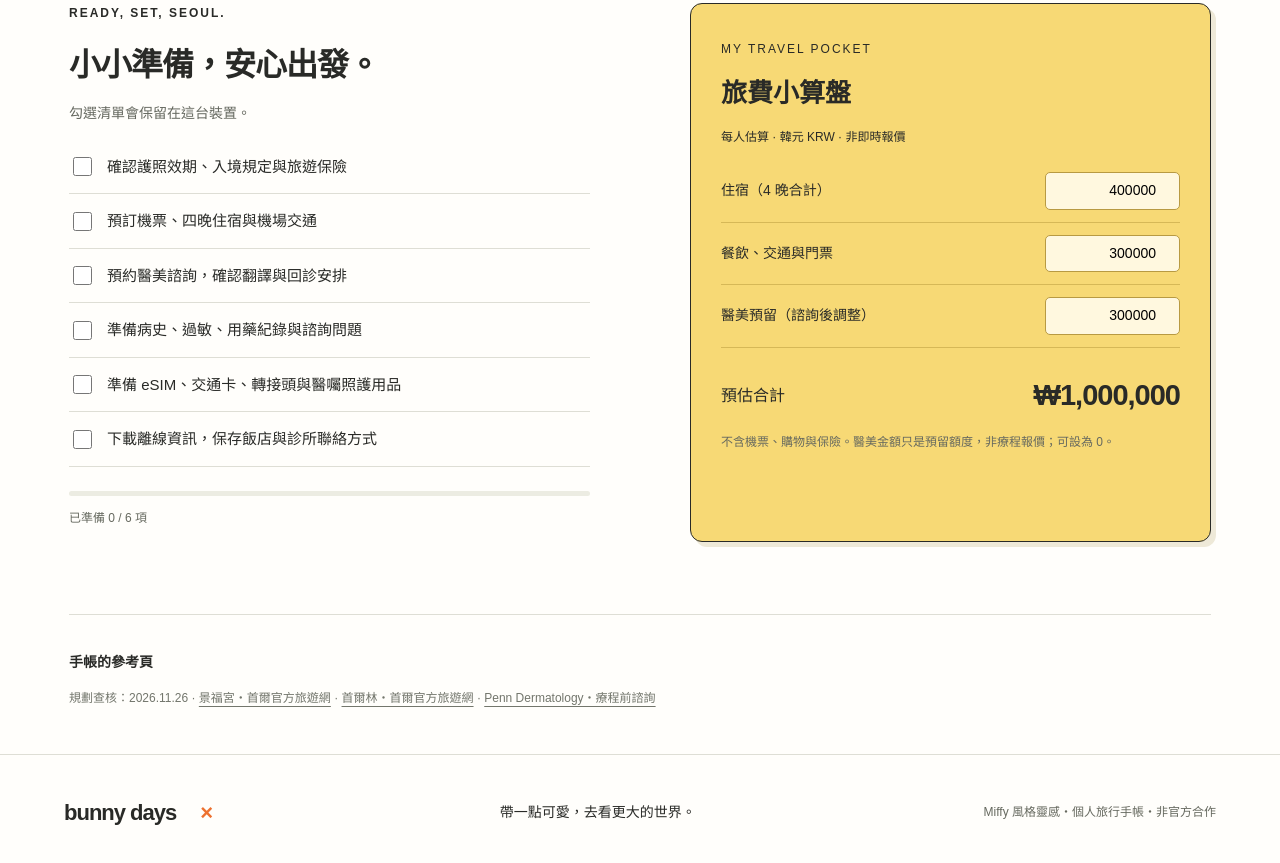
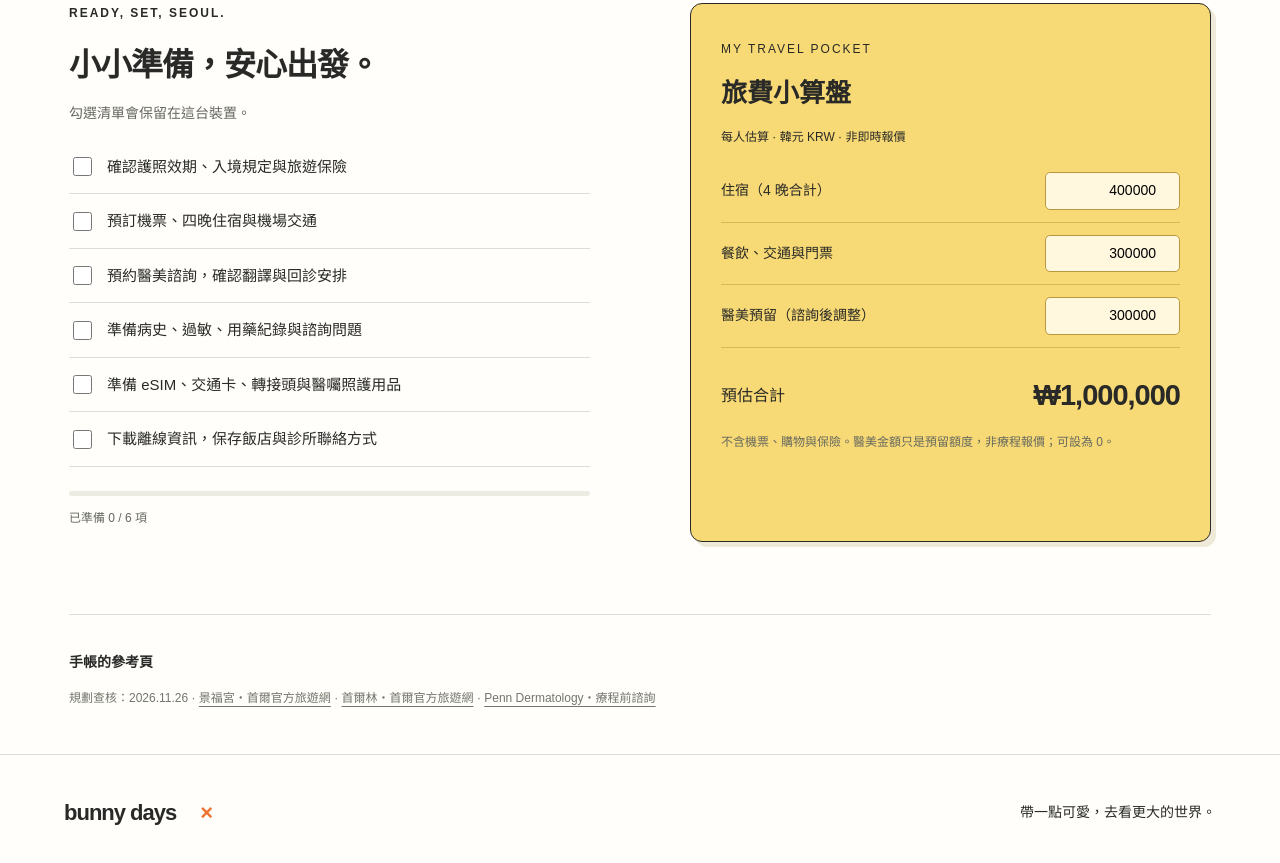
Before and after one commit to nibbles724bot/TravelSeoul, a plain HTML site: page index.html in a window 1280 px wide. Shown: the part 2233-3096 px from the top of the page. Drawn offline with Linux system fonts and the light colour scheme.

Commit message:
fix: remove footer attribution text

```diff
--- a/index.html
+++ b/index.html
@@ -7,4 +7,4 @@
 <section id="journey" class="section"><div class="section-head"><div><p class="eyebrow">THE FIVE-DAY DIARY</p><h2>每天，都有一點小期待。</h2></div><p>以明洞／乙支路住宿為起點<br>還沒有日期也沒關係，先把喜歡的排進去。</p></div><div class="day-tabs" role="tablist" aria-label="每日行程"></div><div id="day-panel" role="tabpanel"></div><p class="small trip-note">小提醒：時間為規劃參考，交通依即時路況調整。景福宮週二休館；若第 2 天遇週二，與第 1 天市區行程交換，抵達太晚則改訪仁寺洞。出發前再確認營業與預約。</p></section>
 <section id="beauty" class="beauty section"><div class="beauty-title"><p class="eyebrow">A LITTLE SELF-CARE</p><h2>變美之前，<br>先好好照顧自己。</h2><p>第 3 天留給專業諮詢，<br>第 4 天留給慢下來的你。</p><span class="flower">✳</span></div><div class="beauty-content"><div class="note-row"><span>01</span><div><h3>先諮詢，再決定療程</h3><p>預約有合格醫師與清楚翻譯服務的診所。提供病史、過敏、用藥與回程日期，詢問風險、恢復期、總費用及術後聯絡方式；不預設當天一定施作。</p></div></div><div class="note-row"><span>02</span><div><h3>把恢復時間也排進行程</h3><p>第 3 天下午不排滿，第 4 天以飯店休息與短程室內活動為主。是否能化妝、運動、泡湯或搭機，請依實際療程由醫師確認；五天行程不代表足夠恢復。</p></div></div><div class="note-row"><span>03</span><div><h3>留一張帶得走的照護單</h3><p>索取書面術後指示、療程與藥品名稱、收據及緊急聯絡資訊。依醫囑防曬；雷射後的防曬與療程選擇需個別評估。若出現異常疼痛、視力改變或迅速加劇的腫脹，立即就醫。</p></div></div><p class="small">這是一份旅行安排，非個人醫療建議，也未推薦特定診所或療程。<a href="https://www.aad.org/public/diseases/a-z/skin-conditions-lasers-treat" target="_blank" rel="noopener">閱讀 AAD 雷射與防曬說明 ↗</a></p></div></section>
 <section id="packing" class="section prep"><div><p class="eyebrow">READY, SET, SEOUL.</p><h2>小小準備，安心出發。</h2><p class="muted">勾選清單會保留在這台裝置。</p><div id="checklist"></div><div class="progress"><div id="progress-bar"></div></div><p id="progress-text" class="small" aria-live="polite"></p></div><div class="budget"><span class="budget-tag">MY TRAVEL POCKET</span><h3>旅費小算盤</h3><p>每人估算 · 韓元 KRW · 非即時報價</p><label>住宿（4 晚合計）<input id="hotel" type="number" min="0" step="10000" value="400000"></label><label>餐飲、交通與門票<input id="daily" type="number" min="0" step="10000" value="300000"></label><label>醫美預留（諮詢後調整）<input id="medical" type="number" min="0" step="10000" value="300000"></label><div class="total"><span>預估合計</span><output id="total">₩1,000,000</output></div><p class="small">不含機票、購物與保險。醫美金額只是預留額度，非療程報價；可設為 0。</p></div></section>
-<section class="sources"><h3>手帳的參考頁</h3><p>規劃查核：2026.11.26 · <a href="https://english.visitseoul.net/attractions/Gyeongbokgung%C3%83%E2%80%9A%C3%82%C2%ADPalace/ENP000072" target="_blank" rel="noopener">景福宮・首爾官方旅遊網</a> · <a href="https://english.visitseoul.net/nature/Seoul-Forest_/1839" target="_blank" rel="noopener">首爾林・首爾官方旅遊網</a> · <a href="https://dermatology.upenn.edu/clinical-programs/cosmetic-and-skin-enhancement/process/" target="_blank" rel="noopener">Penn Dermatology・療程前諮詢</a></p></section></main><footer><a class="brand" href="#">bunny days <span>×</span></a><p>帶一點可愛，去看更大的世界。</p><span class="small">Miffy 風格靈感・個人旅行手帳・非官方合作</span></footer><script src="app.js"></script></body></html>
+<section class="sources"><h3>手帳的參考頁</h3><p>規劃查核：2026.11.26 · <a href="https://english.visitseoul.net/attractions/Gyeongbokgung%C3%83%E2%80%9A%C3%82%C2%ADPalace/ENP000072" target="_blank" rel="noopener">景福宮・首爾官方旅遊網</a> · <a href="https://english.visitseoul.net/nature/Seoul-Forest_/1839" target="_blank" rel="noopener">首爾林・首爾官方旅遊網</a> · <a href="https://dermatology.upenn.edu/clinical-programs/cosmetic-and-skin-enhancement/process/" target="_blank" rel="noopener">Penn Dermatology・療程前諮詢</a></p></section></main><footer><a class="brand" href="#">bunny days <span>×</span></a><p>帶一點可愛，去看更大的世界。</p></footer><script src="app.js"></script></body></html>
```
